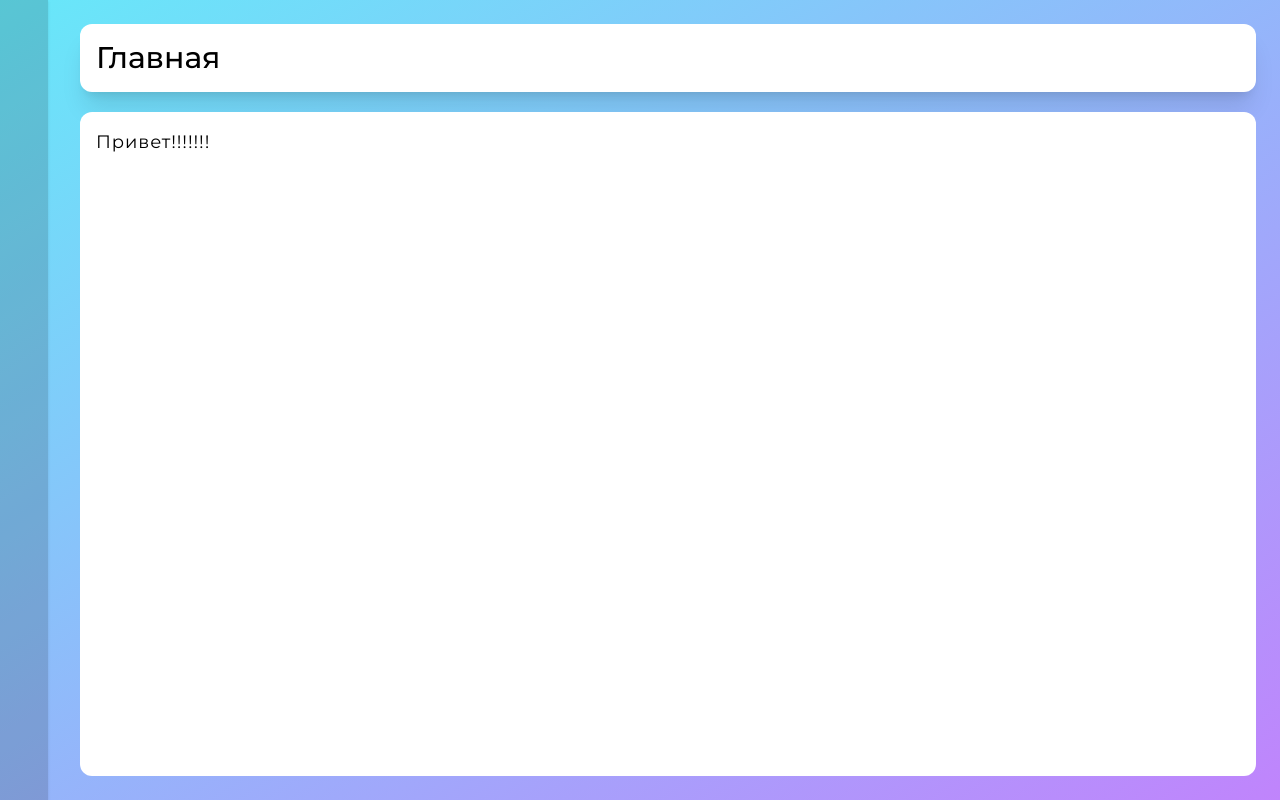
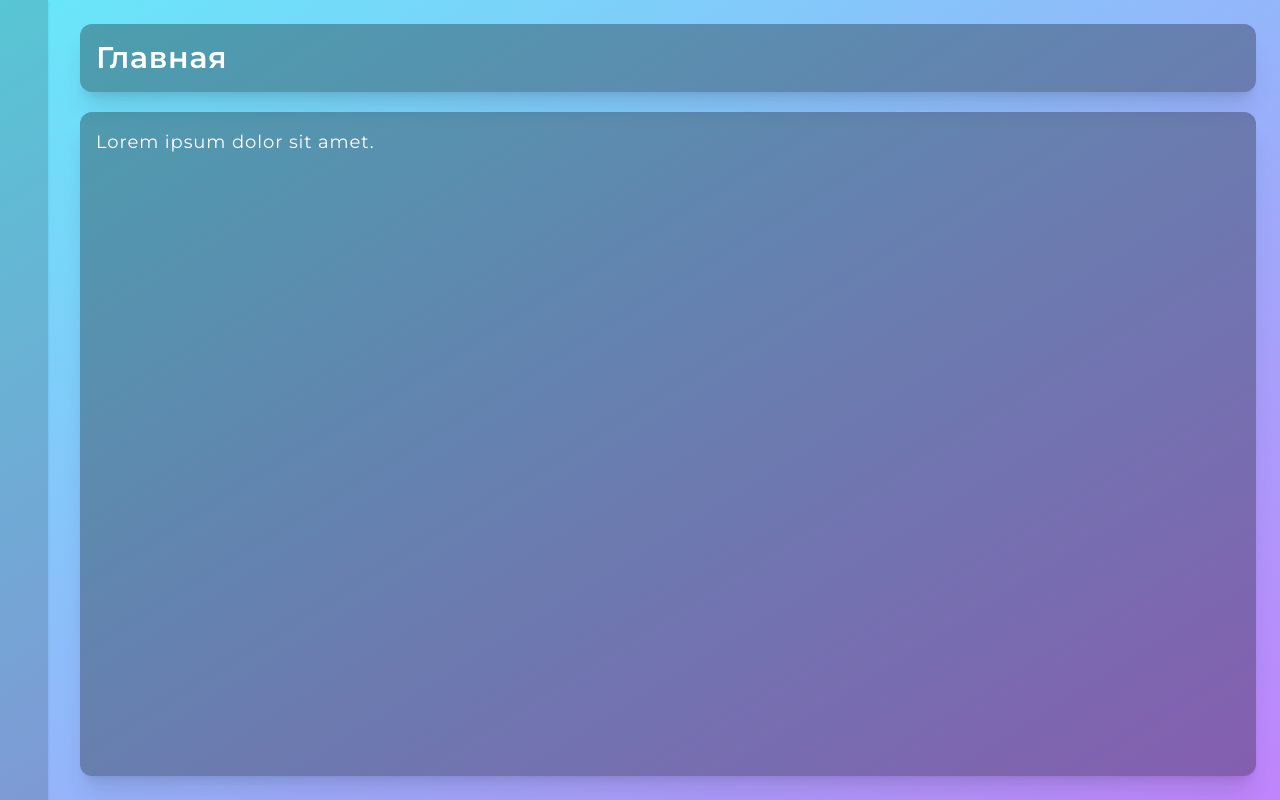
Before and after one commit to gldaniil/court-parser, a Vue app in the folder client/: page / in a window 1280 px wide. Built offline with nearby package versions, Linux system fonts and the light colour scheme; no server answers; some icons are missing.

Commit message:
Вношу небольшие изменения структуры проекта и заголовков страницы

```diff
--- a/client/src/App.vue
+++ b/client/src/App.vue
@@ -2,10 +2,8 @@
   <div class="flex flex-row bg-gradient-to-br from-cyan-300 to-purple-400">
     <TheNavigation :isShow="isShow" @mouseleave="handleNavigation" />
     <TheArrow :isShow="isShow" @mouseenter="handleNavigation" />
-    <main v-show="true" class="w-full h-screen">
-      <div class="h-full flex flex-col pl-8 pr-6 py-6">
-        <RouterView />
-      </div>
+    <main class="w-full h-screen">
+      <RouterView />
     </main>
   </div>
 </template>
--- a/client/src/components/TheTitle.vue
+++ b/client/src/components/TheTitle.vue
@@ -1,6 +1,6 @@
 <template>
-  <div class="border-1 shadow-xl rounded-xl bg-white">
-    <h2 class="text-3xl font-medium text-black p-4">
+  <div class="border-1 shadow-xl rounded-xl bg-black/30">
+    <h2 class="text-3xl font-semibold tracking-wide text-white p-4">
       <slot></slot>
     </h2>
   </div>
--- a/client/src/views/AboutView.vue
+++ b/client/src/views/AboutView.vue
@@ -1,11 +1,14 @@
 <template>
-  <the-title>О программе</the-title>
-  <div class="shadow-xl rounded-xl bg-white mt-5 h-full">
-    <div class="text-lg tracking-wider p-4">
-      <p>Привет!!!!!!!</p>
+  <div class="h-full flex flex-col pl-8 pr-6 py-6">
+    <the-title>О программе</the-title>
+    <div class="shadow-xl rounded-xl bg-black/30 mt-5 h-full">
+      <div class="text-lg tracking-wider p-4">
+        <p class="text-white">Lorem ipsum dolor sit amet.</p>
+      </div>
     </div>
   </div>
 </template>
+
 <script setup>
 import TheTitle from '../components/TheTitle.vue'
 </script>
--- a/client/src/views/HomeView.vue
+++ b/client/src/views/HomeView.vue
@@ -1,12 +1,24 @@
 <template>
-  <the-title>Главная</the-title>
-  <div class="rounded-xl bg-white mt-5 h-full">
-    <div class="text-lg tracking-wider p-4">
-      <p>Привет!!!!!!!</p>
+  <div class="h-full flex flex-col pl-8 pr-6 py-6">
+    <the-title>Главная</the-title>
+    <div class="shadow-xl rounded-xl bg-black/30 mt-5 h-full">
+      <div class="text-lg tracking-wider p-4">
+        <p class="text-white">Lorem ipsum dolor sit amet.</p>
+      </div>
     </div>
   </div>
 </template>
 
 <script setup>
+import { onMounted } from 'vue'
+import axios from 'axios'
 import TheTitle from '../components/TheTitle.vue'
+
+onMounted(() => {
+  const getCourts = async () => {
+    const { data } = await axios.get('http://localhost:3000/api/test')
+    console.log(data)
+  }
+  getCourts()
+})
 </script>
```
